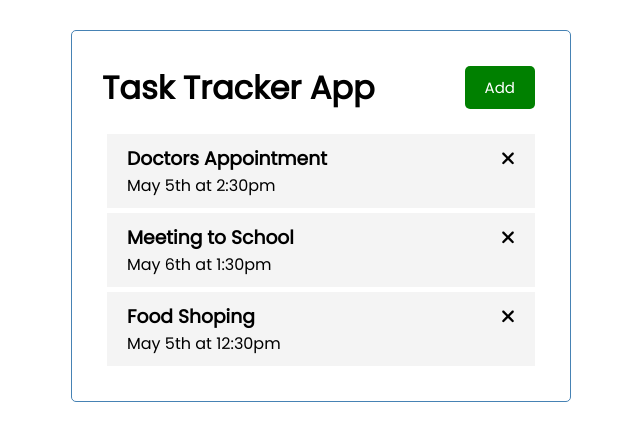
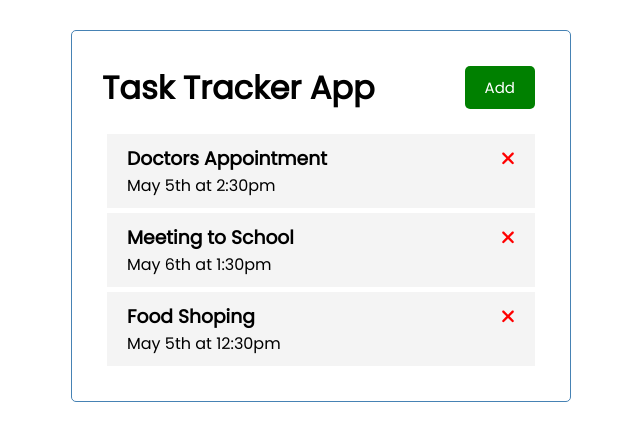
Before and after one commit to ShohrabRustam/TaskTracker, an Angular app: page / in a window 1280 px wide. Shown: the top 440 px of the page, without its empty margins (319-959 px from the left). Built offline with nearby package versions, Linux system fonts and the light colour scheme.

Commit message:
ngStyle in angular

```diff
--- a/src/app/components/task-item/task-item.component.html
+++ b/src/app/components/task-item/task-item.component.html
@@ -3,6 +3,6 @@
 <h3>{{ task.text}}</h3>
 </div> -->
 <div class="task" *ngFor="let task of task">
-  <h3>{{ task.text }} <fa-icon [icon]="faTimes"></fa-icon></h3>
+  <h3>{{ task.text }} <fa-icon [icon]="faTimes" [ngStyle]="{'color':'red'}"></fa-icon></h3>
   <p>{{ task.day }}</p>
 </div>
```
